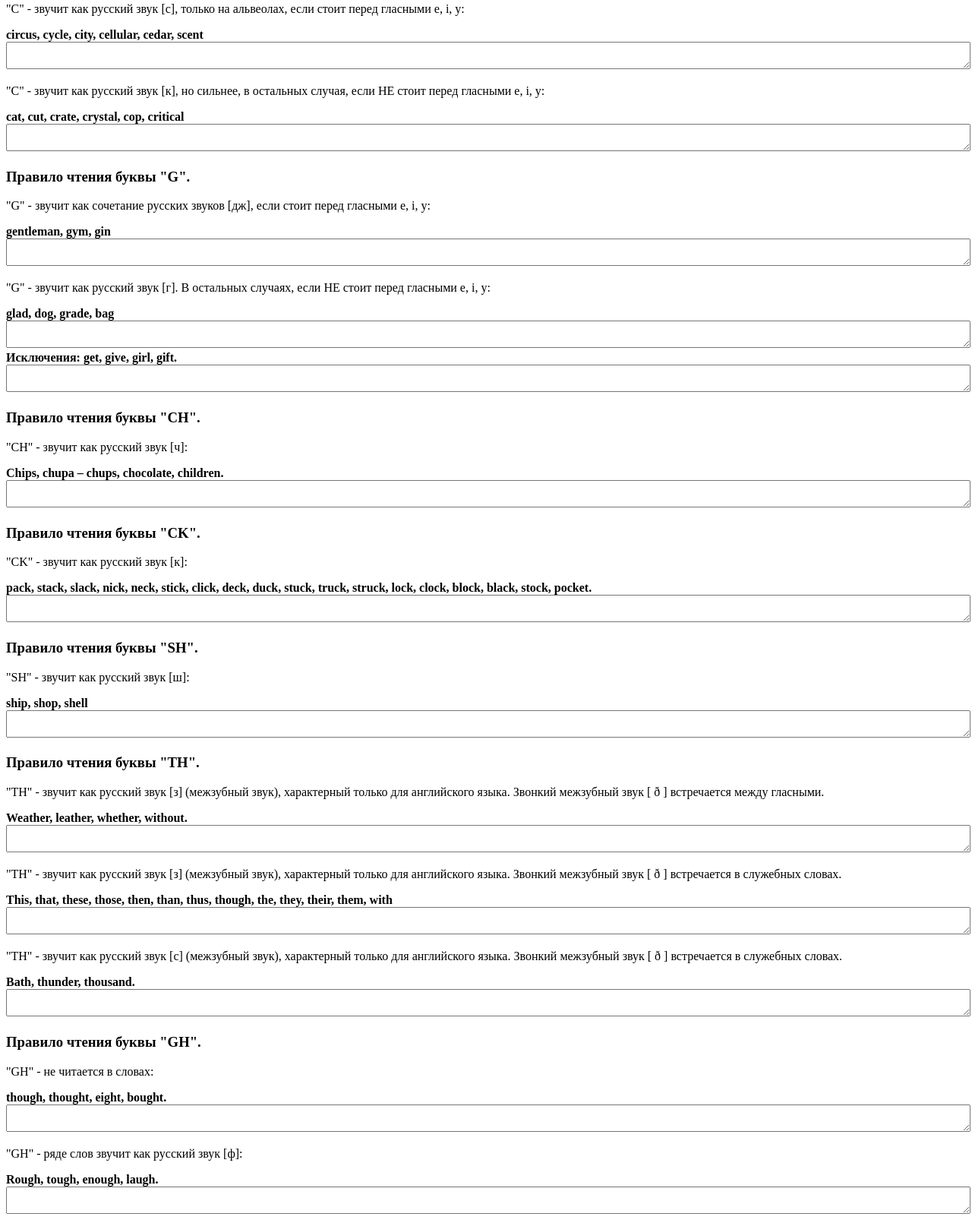
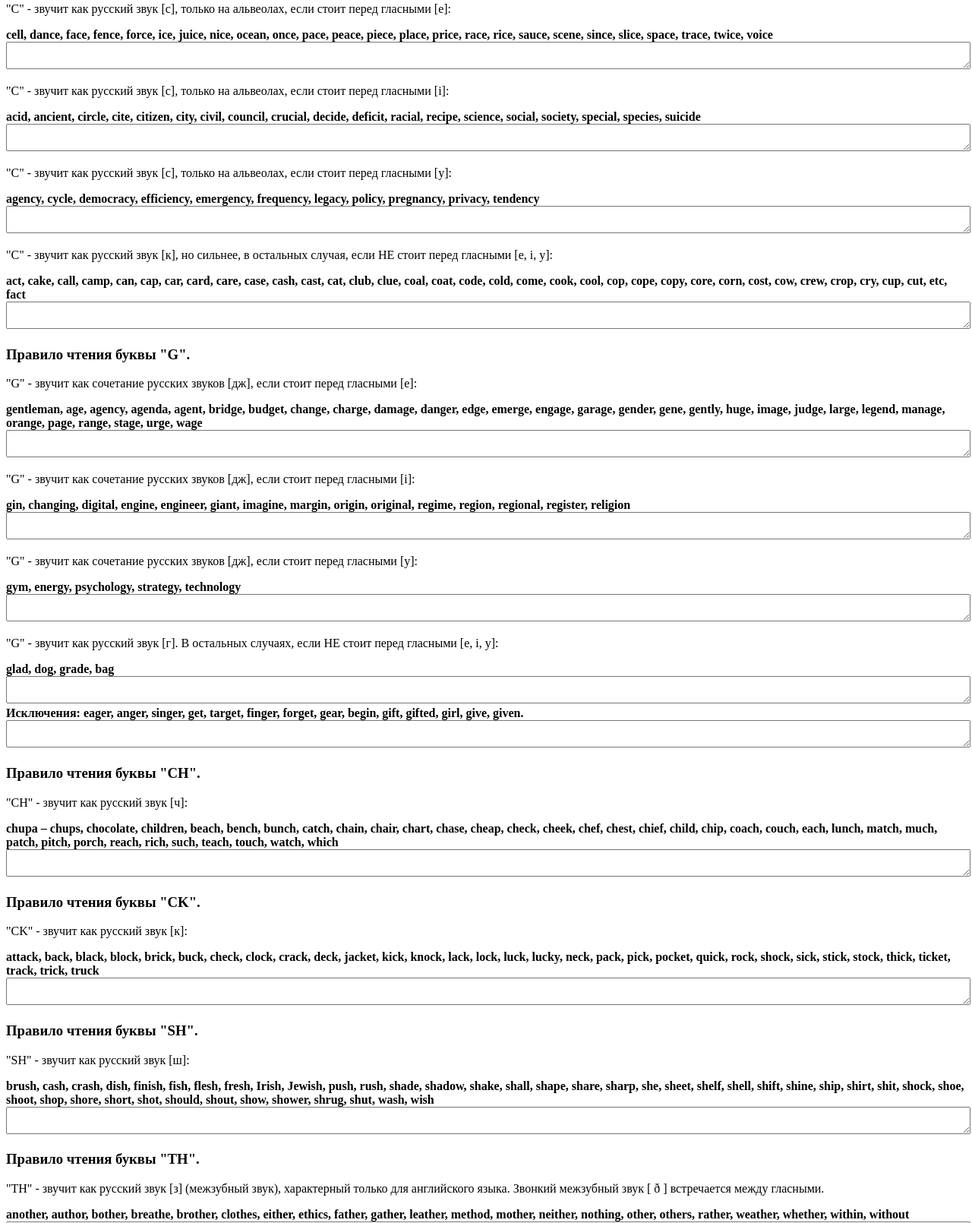
Before and after one commit to Teffal/teffal.github.io, a plain HTML site: page index.html in a window 1280 px wide. Shown: the part 1878-3488 px from the top of the page at 76% size. Drawn offline with Linux system fonts and the light colour scheme.

Commit message:
no message

```diff
--- a/data/rulesOfRead.js
+++ b/data/rulesOfRead.js
@@ -5,14 +5,24 @@ const rulesOfRead = {
     "vowel": false,
     "def": [
       {
-        "rule": "звучит как русский звук [с], только на альвеолах, если стоит перед гласными e, i, y:",
+        "rule": "звучит как русский звук [с], только на альвеолах, если стоит перед гласными [e]:",
         "ts": "s",
-        "exam": "circus, cycle, city, cellular, cedar, scent"
+        "exam": "cell, dance, face, fence, force, ice, juice, nice, ocean, once, pace, peace, piece, place, price, race, rice, sauce, scene, since, slice, space, trace, twice, voice"
       },
       {
-        "rule": "звучит как русский звук [к], но сильнее, в остальных случая, если НЕ стоит перед гласными e, i, y:",
+        "rule": "звучит как русский звук [с], только на альвеолах, если стоит перед гласными [i]:",
+        "ts": "s",
+        "exam": "acid, ancient, circle, cite, citizen, city, civil, council, crucial, decide, deficit, racial, recipe, science, social, society, special, species, suicide"
+      },
+      {
+        "rule": "звучит как русский звук [с], только на альвеолах, если стоит перед гласными [y]:",
+        "ts": "s",
+        "exam": "agency, cycle, democracy, efficiency, emergency, frequency, legacy, policy, pregnancy, privacy, tendency"
+      },
+      {
+        "rule": "звучит как русский звук [к], но сильнее, в остальных случая, если НЕ стоит перед гласными [e, i, y]:",
         "ts": "k",
-        "exam": "cat, cut, crate, crystal, cop, critical"
+        "exam": "act, cake, call, camp, can, cap, car, card, care, case, cash, cast, cat, club, clue, coal, coat, code, cold, come, cook, cool, cop, cope, copy, core, corn, cost, cow, crew, crop, cry, cup, cut, etc, fact"
       }
     ],
     "dolu": "2017-11-02 03:31:42.292099"
@@ -23,28 +33,38 @@ const rulesOfRead = {
     "vowel": false,
     "def": [
       {
-        "rule": "звучит как сочетание русских звуков [дж], если стоит перед гласными e, i, y:",
+        "rule": "звучит как сочетание русских звуков [дж], если стоит перед гласными [e]:",
         "ts": "d3",
-        "exam": "gentleman, gym, gin"
+        "exam": "gentleman, age, agency, agenda, agent, bridge, budget, change, charge, damage, danger, edge, emerge, engage,  garage, gender, gene, gently,  huge, image, judge, large, legend, manage, orange, page, range, stage, urge, wage"
       },
       {
-        "rule": "звучит как русский звук [г]. В остальных случаях, если НЕ стоит перед гласными e, i, y:",
+        "rule": "звучит как сочетание русских звуков [дж], если стоит перед гласными [i]:",
+        "ts": "d3",
+        "exam": "gin, changing, digital, engine, engineer, giant, imagine, margin, origin, original, regime, region, regional, register, religion"
+      },
+      {
+        "rule": "звучит как сочетание русских звуков [дж], если стоит перед гласными [y]:",
+        "ts": "d3",
+        "exam": "gym, energy, psychology, strategy, technology"
+      },
+      {
+        "rule": "звучит как русский звук [г]. В остальных случаях, если НЕ стоит перед гласными [e, i, y]:",
         "ts": "g",
         "exam": "glad, dog, grade, bag",
-        "exce": "get, give, girl, gift"
+        "exce": "eager, anger, singer, get, target, finger, forget, gear, begin, gift, gifted, girl, give, given"
       }
     ],
     "dolu": "2017-11-02 03:31:42.292099"
   },
-  "сh": {
+  "ch": {
     "head": {},
-    "char": "сh",
+    "char": "ch",
     "vowel": false,
     "def": [
       {
         "rule": "звучит как русский звук [ч]:",
         "ts": "t∫",
-        "exam": "Chips, chupa – chups, chocolate, children."
+        "exam": "chupa – chups, chocolate, children, beach, bench, bunch, catch, chain, chair, chart, chase, cheap, check, cheek, chef, chest, chief, child, chip, coach, couch, each, lunch, match, much, patch, pitch, porch, reach, rich, such, teach, touch, watch, which"
       }
     ],
     "dolu": "2017-11-02 03:31:42.292099"
@@ -57,7 +77,7 @@ const rulesOfRead = {
       {
         "rule": "звучит как русский звук [к]:",
         "ts": "k",
-        "exam": "pack, stack, slack, nick, neck, stick, click, deck, duck, stuck, truck, struck, lock, clock, block, black, stock, pocket."
+        "exam": "attack, back, black, block, brick, buck, check, clock, crack, deck, jacket, kick, knock, lack, lock, luck, lucky, neck, pack, pick, pocket, quick, rock, shock, sick, stick, stock, thick, ticket, track, trick, truck"
       }
     ],
     "dolu": "2017-11-02 03:31:42.292099"
@@ -70,7 +90,7 @@ const rulesOfRead = {
       {
         "rule": "звучит как русский звук [ш]:",
         "ts": "∫",
-        "exam": "ship, shop, shell"
+        "exam": "brush, cash, crash, dish, finish, fish, flesh, fresh, Irish, Jewish, push, rush, shade, shadow, shake, shall, shape, share, sharp, she, sheet, shelf, shell, shift, shine, ship, shirt, shit, shock, shoe, shoot, shop, shore, short, shot, should, shout, show, shower, shrug, shut, wash, wish"
       }
     ],
     "dolu": "2017-11-02 03:31:42.292099"
@@ -83,17 +103,17 @@ const rulesOfRead = {
       {
         "rule": "звучит как русский звук [з] (межзубный звук), характерный только для английского языка. Звонкий межзубный звук [ ð ] встречается между гласными.",
         "ts": "ð",
-        "exam": "Weather, leather, whether, without."
+        "exam": "another, author, bother, breathe, brother, clothes, either, ethics, father, gather, leather, method, mother, neither, nothing, other, others, rather, weather, whether, within, without"
       },
       {
         "rule": "звучит как русский звук [з] (межзубный звук), характерный только для английского языка. Звонкий межзубный звук [ ð ] встречается в служебных словах.",
         "ts": "ð",
-        "exam": "Тhis, that, these, those, then, than, thus, though, the, they, their, them, with"
+        "exam": "than, that, the, their, them, theme, then, there, these, they, this, those,     thus, though, with"
       },
       {
-        "rule": "звучит как русский звук [c] (межзубный звук), характерный только для английского языка. Звонкий межзубный звук [ ð ] встречается в служебных словах.",
+        "rule": "звучит как русский звук [c] (межзубный звук), [ϴ]  будет глухим в остальных случаях",
         "ts": "ϴ",
-        "exam": "Bath, thunder, thousand."
+        "exam": "athlete, beneath, birth, both, breath,  death, depth, earth, ethnic, faith, fifth, forth, fourth, growth, health, healthy, length, math, month, mouth, myth, north, path, rhythm, smooth, south, thank, thanks, theater, theory, therapy, thick, thin, thing, think, third, thirty, though, thought, thousand, threat, three, throat, through, throw, thus, tooth, truth, wealth, wealthy, with, worth, youth"
       }
     ],
     "dolu": "2017-11-02 03:31:42.292099"
@@ -106,12 +126,13 @@ const rulesOfRead = {
       {
         "rule": "не читается в словах:",
         "ts": "",
-        "exam": "though, thought, eight, bought."
+        "exam": "bought, bright, eight, fight, fighter, flight, height, high, highly, highway, insight, light, might, night, ought, right, roughly, sigh, sight, slight, though, thought, tight, tonight, weigh, weight"
       },
       {
         "rule": "ряде слов звучит как русский звук [ф]:",
         "ts": "f",
-        "exam": "Rough, tough, enough, laugh."
+        "exam": "enough, laugh, rough, through, tough",
+        "exce": "ghost"
       }
     ],
     "dolu": "2017-11-02 03:31:42.292099"
@@ -124,7 +145,7 @@ const rulesOfRead = {
       {
         "rule": "встречается в словах греческого происхождения и звучит как русский звук [ф]:",
         "ts": "f",
-        "exam": "Photo, photography, geography, philosophy, physics."
+        "exam": "emphasis, emphasize, geography, phase, phone, photo, photography, phrase, physical, physician, physics,  philosophy, telephone"
       }
     ],
     "dolu": "2017-11-02 03:31:42.292099"
@@ -156,7 +177,7 @@ const rulesOfRead = {
       {
         "rule": "w не читается, звучит как русский звук [р] (язык поднять к небу):",
         "ts": "r",
-        "exam": "Wrong, write, wreck."
+        "exam": "wrap, write, wreck, writer, writing, wrong"
       }
     ],
     "dolu": "2017-11-02 03:31:42.292099"
@@ -169,7 +190,7 @@ const rulesOfRead = {
       {
         "rule": "если в начале слова, k не читается. Звучит как русский звук [н]:",
         "ts": "n",
-        "exam": "Knit, knight, knee, knife, knap."
+        "exam": "acknowledge, darkness, knap, knit, knight, knee, knife, knock, know, knowledge, unknown"
       }
     ],
     "dolu": "2017-11-02 03:31:42.292099"
@@ -183,12 +204,12 @@ const rulesOfRead = {
       {
         "rule": "звучит как русский звук [кв], в начале слова:",
         "ts": "kw",
-        "exam": "Queen, quite, quiet, quick."
+        "exam": "qualify, quality, quarter, quarterback, queen, question, quick, quickly, quiet, quietly, quit, quite, quote"
       },
       {
         "rule": "звучит как русский звук [к], обычно в конце слова:",
         "ts": "k",
-        "exam": "Antique, unique, cheque."
+        "exam": "acquire, adequate, antique, cheque, consequence, equal, equally, equipment, frequency, frequent, frequently, inquiry, request, require, requirement, sequence, square, squeeze, subsequent, technique, unique"
       }
     ],
     "dolu": "2017-11-02 03:31:42.292099"
--- a/js/script.js
+++ b/js/script.js
@@ -55,7 +55,6 @@ window.addEventListener("keydown", function (event) {
     return; // Do nothing if the event was already processed
   }
 
-  // const inputText = document.getElementById("text_id").value;
   switch (event.keyCode) {
     case 9: // tab
     case 32: // key space
@@ -69,7 +68,6 @@ window.addEventListener("keydown", function (event) {
           inputText += textareaCount[i].value+",";
         }
       }
-      // document.getElementById("text_id").value = inputText;
       break;
     default:
       return; // Quit when this doesn't handle the key event.
@@ -83,10 +81,6 @@ window.addEventListener("keydown", function (event) {
     case 32: //key space
       synthVoice(inputLastWord); //read last word.
       break;
-    // case 13: //enter
-    //   synthVoice(document.getElementById("text_id").value.split(/[\\.!\?\s+]/).slice(-2)); //read last word.
-    //   synthVoice(document.getElementById("text_id").value.split(/[\\.!\?]/).slice(-2)); //read last word.
-    //   break;
     case 9: // tab
     case 49: // kes "!"
     case 190: // key "."
```
Also changed, not shown: index.html (+0 -2 lines).
